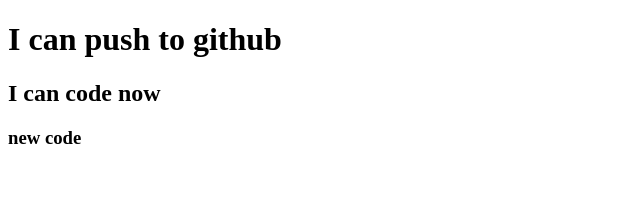
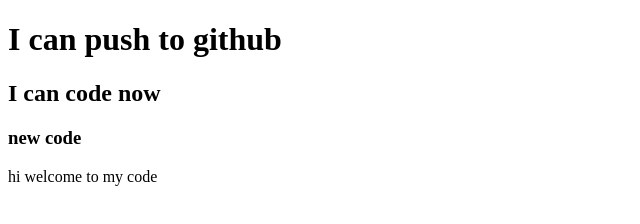
Before and after one commit to NadiaMahbuba/my_second_repo, a plain HTML site: page index.html in a window 1280 px wide. Shown: the whole page, without its empty margins (0-640 px from the left). Drawn offline with Linux system fonts and the light colour scheme.

Commit message:
style added

```diff
--- a/index.html
+++ b/index.html
@@ -10,5 +10,6 @@
   <h1>I can push to github</h1>
   <h2>I can code now</h2>
   <h3>new code</h3>
+  <p>hi welcome to my code</p>
 </body>
 </html>
--- /dev/null
+++ b/style.css
@@ -0,0 +1,3 @@
+p{
+    color:red;
+}
```
